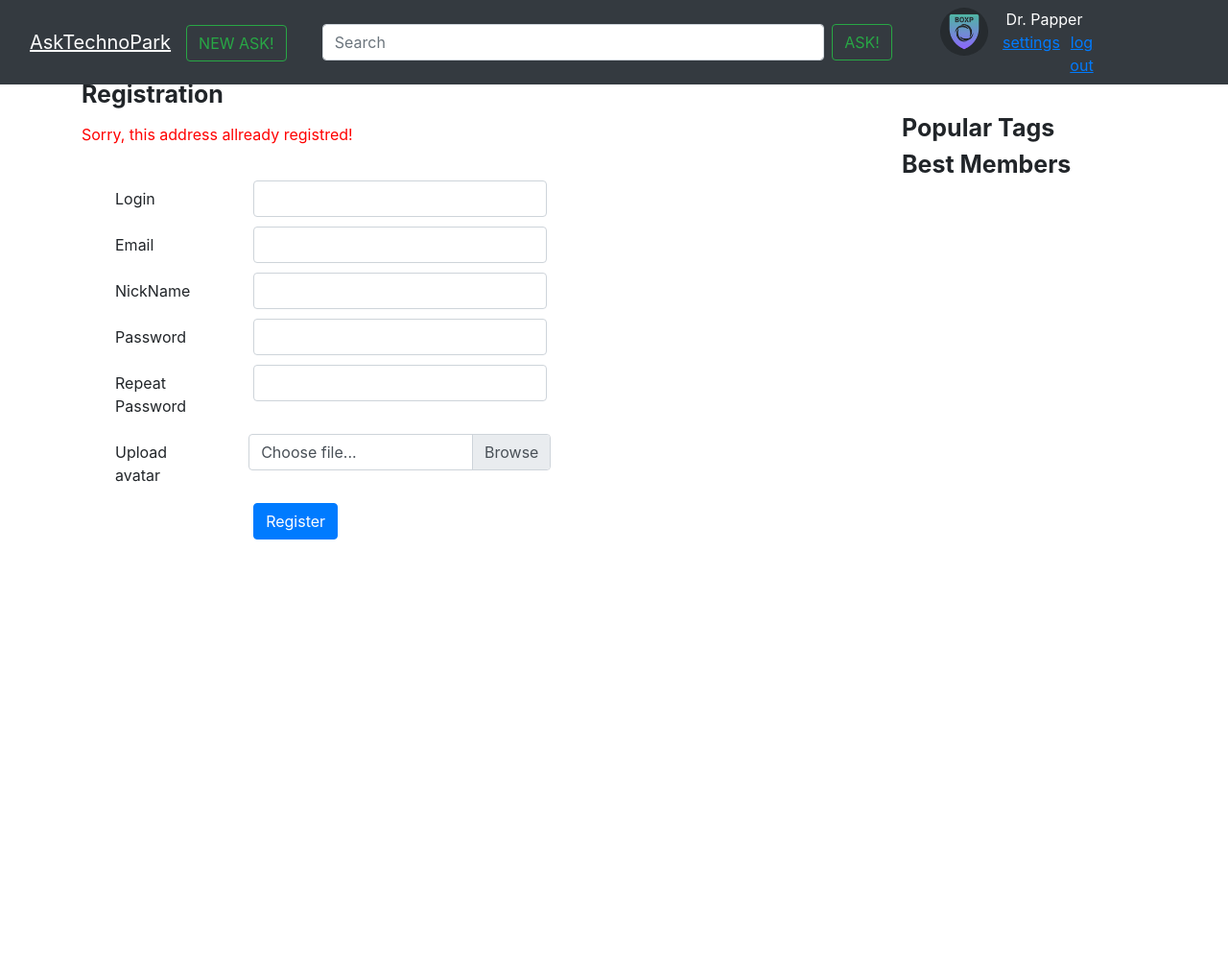
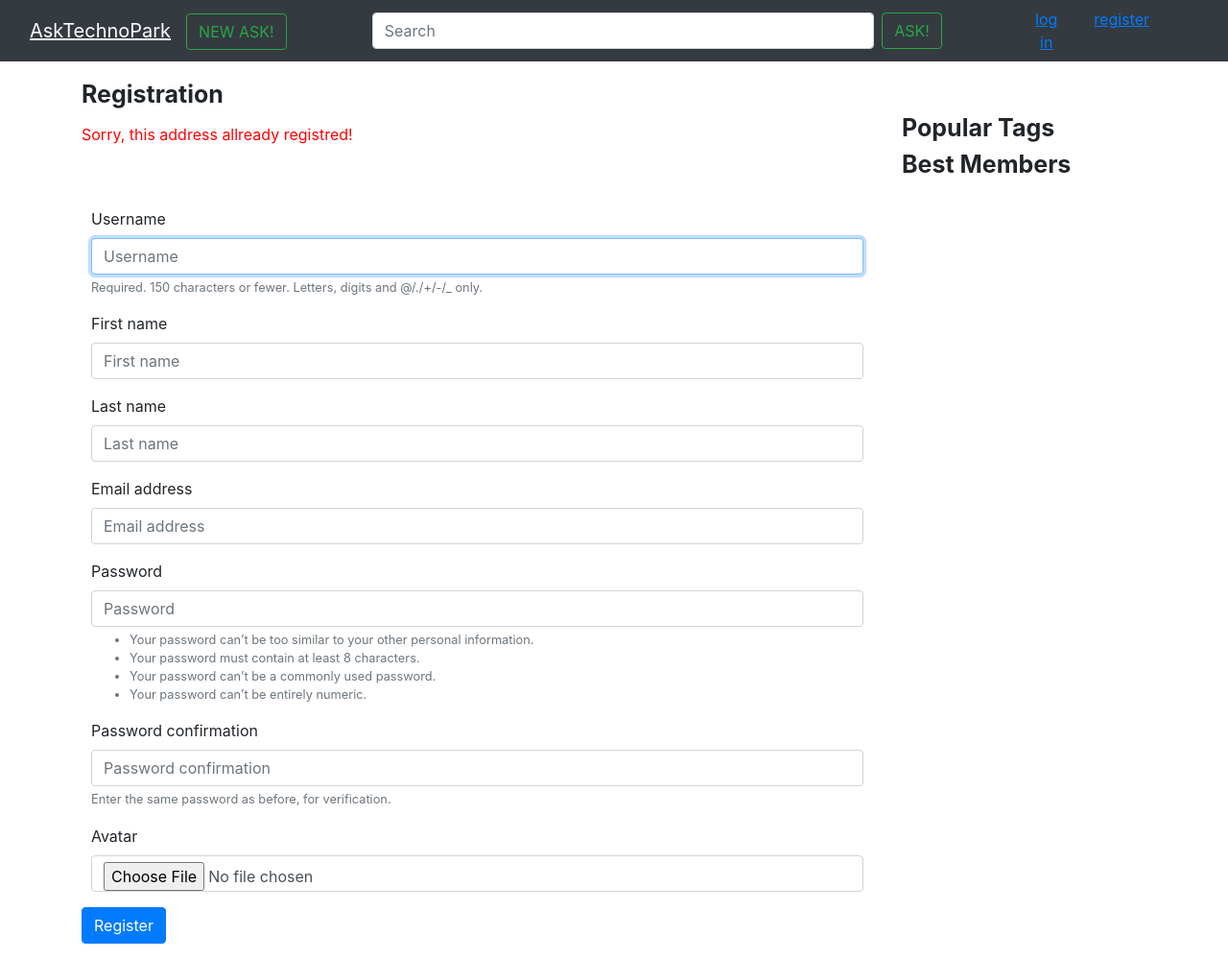
Before and after one commit to IvanGorshkov/WebDJangoTP, a Django app: page /register/ in a window 1280 px wide. Shown: the whole page at 96% size. Before the commit the page ends 562 px from the top, so only its background shows below. Run offline with Django 3.2, Linux system fonts and the light colour scheme; data that the repository does not hold is empty; some libraries are stand-ins or nearby versions.

Commit message:
Добавил формы, регистрации, входа, вопроса, ответа

```diff
--- a/app/context_processors.py
+++ b/app/context_processors.py
@@ -1,8 +1,15 @@
 from app.models import Users
 from app.models import Tags
 
+
 def rightbar(request):
+    if request.session.session_key is not None and request.user.is_superuser is not True:
+        avatar = Users.objects.get_avatar(request.user.pk)
+    else:
+        avatar = ""
+        print(avatar)
     return {
         'tags': Tags.objects.popular_tags(),
         'users': Users.objects.popular_users(),
+        'avatar': avatar,
     }
--- /dev/null
+++ b/app/forms.py
@@ -0,0 +1,45 @@
+from django import forms
+from django.contrib.auth.models import User
+from app.models import Questions, Answers
+from django.contrib.auth.forms import UserCreationForm
+
+
+class LoginForm(forms.Form):
+    username = forms.CharField(required=True)
+    password = forms.CharField(widget=forms.PasswordInput)
+
+    class Meta:
+        model = User
+        fields = ['username', 'password']
+
+
+class AskForm(forms.ModelForm):
+    tags = forms.CharField(required=False)
+
+    class Meta:
+        model = Questions
+        fields = ["title", "text", "tags"]
+
+
+class RegisterForm(UserCreationForm):
+    avatar = forms.ImageField(required=False)
+
+    class Meta:
+        model = User
+        fields = ['username', 'first_name', 'last_name', 'email', 'password1', 'password2', 'avatar']
+
+
+class SettingsForm(forms.ModelForm):
+    avatar = forms.ImageField(required=False)
+
+    class Meta:
+        model = User
+        fields = ['username', 'first_name', 'last_name', 'email', 'avatar']
+
+
+class AnswerForm(forms.ModelForm):
+    id = forms.CharField(widget=forms.HiddenInput())
+
+    class Meta:
+        model = Answers
+        fields = ['text', 'id']
--- a/app/management/commands/generateDB.py
+++ b/app/management/commands/generateDB.py
@@ -25,6 +25,7 @@
         parser.add_argument('--answers', type=int, help='Answers count')
         parser.add_argument('--likes_questions', type=int, help='Questions likes count')
         parser.add_argument('--likes_answers', type=int, help='Answers likes count')
+
 
     def insert_data(self, model, data):
         step = 1000
--- a/app/models.py
+++ b/app/models.py
@@ -27,7 +27,7 @@
     objects = QuestionManager()
 
     def get_avatar(self):
-        return self.author.avatar
+        return self.author.avatar.url[8:]
 
     def all_tags(self):
         return self.tags.all()
@@ -58,7 +58,7 @@
     objects = AnswerManager()
 
     def get_avatar(self):
-        return self.author.avatar
+        return self.author.avatar.url[8:]
 
     def __str__(self):
         return self.text
@@ -92,11 +92,18 @@
         query_result = Answers.objects.values('author__id').annotate(disease_count=Count('author__id')).order_by('-disease_count')
         return query_result.values('author__id').values('author__nick')[:5]
 
+    def get_avatar(self, id):
+        return Users.objects.get(user=id).avatar.url[8:]
+
+
+def avatar_upload_to(instance, filename):
+    return 'static/uploads/avatars/{}/{}'.format(instance.user.id, filename)
+
 
 class Users(models.Model):
     user = models.OneToOneField(User, on_delete=models.CASCADE, verbose_name='Пользователь')
     nick = models.CharField(max_length=100, verbose_name='Логин')
-    avatar = models.ImageField(max_length=1024, default="/27804.png", verbose_name='Аватар')
+    avatar = models.ImageField(max_length=1024, upload_to=avatar_upload_to, default="static/27804.png", verbose_name='Аватар')
     objects = UsersManager()
 
     def __str__(self):
--- a/app/views.py
+++ b/app/views.py
@@ -1,6 +1,9 @@
-from django.shortcuts import render
+from django.shortcuts import render, redirect, reverse
 from django.core.paginator import Paginator
-from app.models import Questions, Answers
+from app.models import Questions, Answers, User, Users, Tags
+from app.forms import LoginForm, RegisterForm, AskForm, SettingsForm, AnswerForm
+from django.contrib import auth
+from django.contrib.auth.decorators import login_required
 
 
 def paginator(data, request, pages=5):
@@ -32,33 +35,103 @@
 def error_404_view(request, exception):
     return render(request, '404.html')
 
+
 def error_500_view(request):
     return render(request, '404.html')
 
 
 def question(request, id):
+    if request.method == "GET":
+        form = AnswerForm(initial={
+            'id': id,
+        })
+    if request.method == "POST":
+        form = AnswerForm(data=request.POST)
+        if form.is_valid():
+            answer = form.save(commit=False)
+            answer.question_id = form.cleaned_data['id']
+            answer.author_id = request.user.pk
+            answer.save()
+
     data = paginator(Answers.objects.answers_by_question(id), request)
     return render(request, 'answer.html', {
         'id': id,
         'one_question': Questions.objects.one_question(id),
         'data': data,
+        'form': form
     })
 
 
 def login(request):
-    return render(request, 'login.html', {})
+    if request.method == "GET":
+        form = LoginForm()
+    if request.method == "POST":
+        form = LoginForm(data=request.POST)
+        if form.is_valid():
+            user = auth.authenticate(request, **form.cleaned_data)
+            if user is not None:
+                auth.login(request, user)
+                return redirect(request.GET.get("next", "/"))
+
+    ctx = {'form': form}
+    return render(request, 'login.html', ctx)
 
 
+@login_required
 def settings(request):
-    return render(request, 'settings.html', {})
+    if request.method == "GET":
+        form = SettingsForm()
+    if request.method == "POST":
+        form = SettingsForm(data=request.POST)
+    ctx = {'form': form}
+    return render(request, 'settings.html', ctx)
+
+
+def logout(request):
+    auth.logout(request)
+    return redirect("/")
 
 
 def register(request):
-    return render(request, 'register.html', {})
+    if request.method == "GET":
+        form = RegisterForm()
+    if request.method == "POST":
+        form = RegisterForm(request.POST, request.FILES)
+        if form.is_valid():
+            user = form.save(commit=True)
+            if form.cleaned_data['avatar'] is None:
+                author = Users(user_id=user.pk, nick=form.cleaned_data['username'])
+            else:
+                author = Users(user_id=user.pk, nick=form.cleaned_data['username'], avatar=form.cleaned_data['avatar'])
+            author.save()
+            print(form.cleaned_data['avatar'])
+            auth.login(request, user)
+            return redirect(request.GET.get("next", "/"))
+
+    ctx = {'form': form}
+    return render(request, 'register.html', ctx)
 
 
+@login_required
 def ask(request):
-    return render(request, 'question.html', {})
+    if request.method == "GET":
+        form = AskForm()
+    if request.method == "POST":
+        form = AskForm(data=request.POST)
+        if form.is_valid():
+            print(request.user.pk)
+            ask_question = form.save(commit=False)
+            ask_question.author = Users.objects.get(user=request.user.pk)
+            ask_question.save()
+            tags = form.cleaned_data['tags'].split(' ')
+            for one_tag in tags:
+                create = Tags.objects.create(title=one_tag)
+                create.save()
+                ask_question.tags.add(create)
+
+            return redirect(reverse('question', kwargs={'id': ask_question.pk}))
+    ctx = {'form': form}
+    return render(request, 'question.html', ctx)
 
 
 def hot(request):
--- a/askme/settings.py
+++ b/askme/settings.py
@@ -38,7 +38,8 @@
     'django.contrib.sessions',
     'django.contrib.messages',
     'django.contrib.staticfiles',
-    'app'
+    'bootstrap4',
+    'app',
 ]
 
 MIDDLEWARE = [
@@ -126,3 +127,5 @@
     BASE_DIR / "static",
 
 ]
+
+LOGIN_URL = '/login/'
--- a/askme/urls.py
+++ b/askme/urls.py
@@ -24,6 +24,7 @@
     path('tag/<slug:tag>/', views.tag, name='tag'),
     path('question/<int:id>/', views.question, name='question'),
     path('login/', views.login, name='login'),
+    path('logout/', views.logout, name='logout'),
     path('settings/', views.settings, name='settings'),
     path('register/', views.register, name='register'),
     path('ask/', views.ask, name='ask'),
--- a/templates/inc/navbar.html
+++ b/templates/inc/navbar.html
@@ -14,23 +14,32 @@
             <button class="btn btn-outline-success my-2 my-sm-0" type="submit">ASK!</button>
           </form>
         </div>
+        {% if user.is_authenticated %}
         <div class="col-3 info">
           <div class="row">
             <div class="col-3 avatarCol">
-              <img class="avatar" src= " {% static "img/180.png" %}" />
+              <img class="avatar" src= " {% static avatar %}" />
             </div>
             <div class="col-9">
               <div class="row">
                 <div class="col-6">
-                  Dr. Papper
+                    {{ user.username }}
                 </div>
               </div>
               <div class="row">
                 <div class="col-3"><a href="{% url  'settings'%}">settings</a></div>
-                <div class="col-4"><a href="{% url  'index'%}">log out</a></div>
+                <div class="col-4"><a href="{% url  'logout'%}">log out</a></div>
               </div>
             </div>
           </div>
         </div>
+        {% else %}
+            <div class="col-2 info">
+              <div class="row">
+                <div class="col-4"><a href="{% url  'login'%}">log in</a></div>
+                <div class="col-4"><a href="{% url  'register'%}">register</a></div>
+              </div>
+            </div>
+        {% endif %}
     </div>
 {% endblock navbar %}
--- a/templates/inc/one_guestion.html
+++ b/templates/inc/one_guestion.html
@@ -3,9 +3,9 @@
 <div class="row question-box">
     <div class="col-2">
       <div class="user_name"> {{ question.author.nick }} </div>
-      <img class="question-img" src=" {% static question.get_avatar %}" />
+      <img class="question-img" src="{% static question.get_avatar %}" />
       <div class="row likes">
-          <span class="like-span"> <img class="question-like" src=" {% static "img/disslike.png" %}"/> </span>
+          <span class="like-span"> <img class="question-like" src="{% static "img/disslike.png" %}"/> </span>
           <span class="like-span"> {{ question.rating }} </span>
           <img class="question-like" src=" {% static "img/like.png" %}"/>
       </div>
--- a/templates/register.html
+++ b/templates/register.html
@@ -1,5 +1,6 @@
 {%  extends 'inc/base.html' %}
 {% load static %}
+{% load bootstrap4 %}
 {% block content %}
 <div class="row type-question">
     <div class="col-3">Registration</div>
@@ -7,56 +8,12 @@
 <div class="row error">
     <p> Sorry, this address allready registred!</p>
 </div>
-<form>
-    <div class="form-group row">
-      <label for="inputTitle" class="col-sm-2 col-form-label login">Login</label>
-      <div class="col-sm-5">
-        <input type="text" class="form-control" id="inputTitle">
-      </div>
-    </div>
-
-    <div class="form-group row">
-      <label for="inputEmail" class="col-sm-2 col-form-label login">Email</label>
-      <div class="col-sm-5">
-        <input type="email" class="form-control" id="inputTitle">
-      </div>
-    </div>
-
-    <div class="form-group row">
-      <label for="inputNickName" class="col-sm-2 col-form-label login">NickName</label>
-      <div class="col-sm-5">
-        <input type="text" class="form-control" id="inputNickName">
-      </div>
-    </div>
-
-    <div class="form-group row">
-      <label for="inputPassword" class="col-sm-2 col-form-label login">Password</label>
-      <div class="col-sm-5">
-        <input type="password" class="form-control" id="inputPassword">
-      </div>
-    </div>
-
-    <div class="form-group row">
-      <label for="inputRPassword" class="col-sm-2 col-form-label login"> Repeat Password</label>
-      <div class="col-sm-5">
-        <input type="password" class="form-control" id="inputRPassword">
-      </div>
-    </div>
-
-    <div class="form-group row">
-      <label for="inputRPassword" class="col-sm-2 col-form-label login">Upload avatar</label>
-      <div class="col-sm-5">
-        <input type="file" class="custom-file-input" id="validatedInputGroupCustomFile" required>
-        <label class="custom-file-label" for="validatedInputGroupCustomFile">Choose file...</label>
-      </div>
-    </div>
-
-    <div class="form-group row">
-      <label for="hidden" class="col-sm-2 col-form-label login"></label>
-      <div class="col-sm-5">
+<form class="form mt-5" method="POST" enctype="multipart/form-data" novalidate>
+    {% csrf_token %}
+    {% bootstrap_form form %}
+    {% buttons %}
         <button type="submit" class="btn btn-primary">Register</button>
-      </div>
-    </div>
+    {% endbuttons %}
 </form>
 
 {% endblock content %}
```
Also changed, not shown: templates/answer.html (+13 -9 lines), templates/login.html (+13 -22 lines), templates/question.html (+7 -28 lines), templates/settings.html (+8 -39 lines), app/migrations/0011_auto_20201129_1408.py (added), app/migrations/0012_auto_20201129_1419.py (added), app/migrations/0013_auto_20201129_1426.py (added), app/migrations/0014_auto_20201129_1434.py (added), app/migrations/0015_auto_20201129_1505.py (added), 1 other file.
